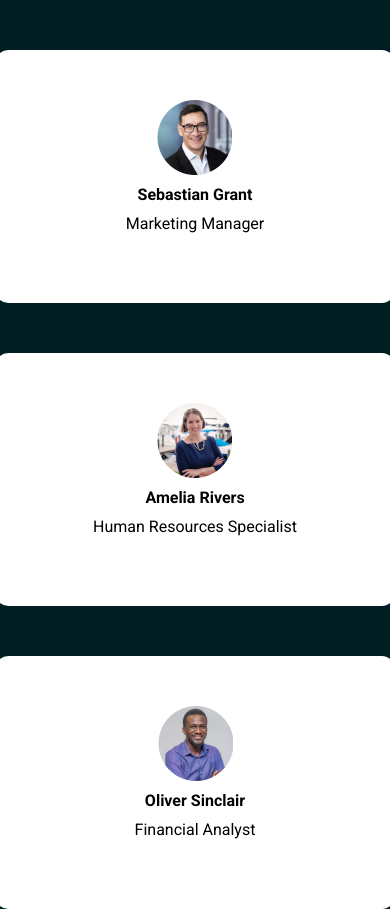
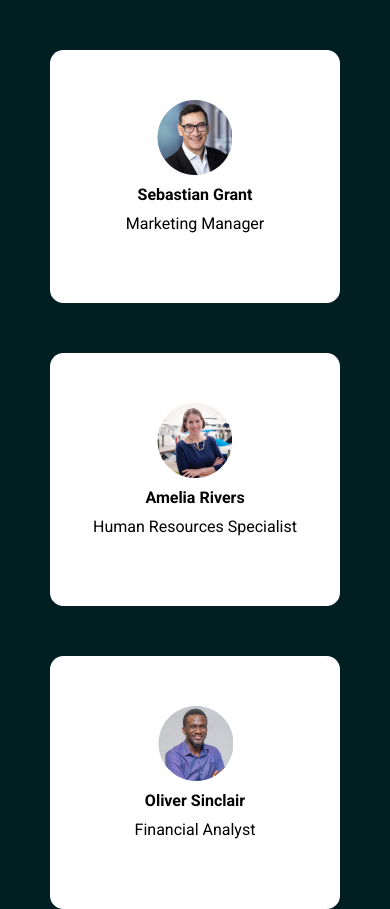
Before and after one commit to Aref-Akminasi/expanding-testimonials, a plain HTML site: page index.html in a window 390 px wide. Drawn offline with Linux system fonts and the light colour scheme.

Commit message:
added responsivness

```diff
--- a/style.css
+++ b/style.css
@@ -85,3 +85,14 @@ body {
   display: block;
   max-height: 300px;
 }
+
+@media (max-width: 500px) {
+  .container {
+    width: 100%;
+    padding: 0 50px 0 50px;
+  }
+
+  .card {
+    width: 100%;
+  }
+}
```
